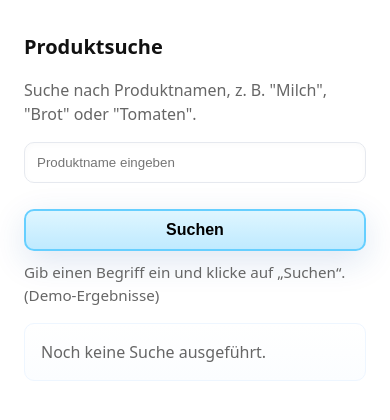
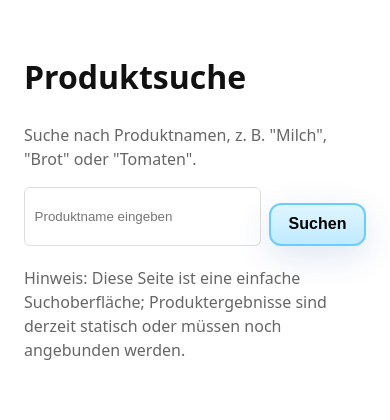
Before and after one commit to erickuehn/Supermarkt2-alter-Projekt, a Next.js app: page /produktsuche in a window 390 px wide. Shown: the top 420 px of the page. Built offline with nearby package versions, Linux system fonts and the light colour scheme.

Commit message:
Revert "feat(produktsuche): improve UX and styling (demo results, responsive)"
This reverts commit db72b39fbf4aaba2ccbea489f848233da128b4c7.

```diff
--- a/pages/produktsuche.js
+++ b/pages/produktsuche.js
@@ -1,63 +1,22 @@
 import Head from 'next/head'
-import React, { useState } from 'react'
 
 export default function Produktsuche() {
-  const [query, setQuery] = useState('')
-  const [results, setResults] = useState(null) // null = no search yet, [] = no results
-
-  function onSearch(e) {
-    e.preventDefault()
-    // Demo behaviour: no data bound yet — show placeholder results for illustration
-    if (!query.trim()) {
-      setResults([])
-      return
-    }
-    // simple mocked results for a nicer UX demo
-    const mock = [
-      { name: `${query} (Eigenmarke)`, market: 'Lidl', price: '1.29 €' },
-      { name: `${query} - Bio`, market: 'Aldi Süd', price: '1.79 €' }
-    ]
-    setResults(mock)
-  }
-
   return (
     <>
       <Head>
         <title>Produktsuche — Supermarktvergleich</title>
         <meta name="description" content="Produktsuche über die verfügbare Produktliste" />
       </Head>
-      <main className="container produktsuche" style={{paddingTop: '2rem'}}>
+      <main className="container" style={{paddingTop: '2rem'}}>
         <h1>Produktsuche</h1>
         <p className="muted">Suche nach Produktnamen, z. B. "Milch", "Brot" oder "Tomaten".</p>
-        <form className="search-form" style={{maxWidth: 720}} onSubmit={onSearch}>
-          <input id="product-search" value={query} onChange={(e) => setQuery(e.target.value)} type="search" placeholder="Produktname eingeben" />
+        <form style={{marginTop: '1rem', display: 'flex', gap: '.5rem', maxWidth: 560}} onSubmit={(e) => e.preventDefault()}>
+          <input id="product-search" type="search" placeholder="Produktname eingeben" style={{flex:1,padding:'.6rem',border:'1px solid #ddd',borderRadius:'6px'}} />
           <button type="submit" className="cta framed">Suchen</button>
         </form>
 
-        <div className="search-hint">Gib einen Begriff ein und klicke auf „Suchen“. (Demo-Ergebnisse)</div>
-
-        <section className="search-results" aria-live="polite">
-          {results === null && (
-            <div className="no-results">Noch keine Suche ausgeführt.</div>
-          )}
-          {results && results.length === 0 && (
-            <div className="no-results">Keine Ergebnisse gefunden. Probiere eine kürzere Suche oder andere Begriffe.</div>
-          )}
-          {results && results.length > 0 && (
-            <div className="results-list">
-              {results.map((r, i) => (
-                <div key={i} className="search-item">
-                  <div>
-                    <div style={{fontWeight:700}}>{r.name}</div>
-                    <div className="meta">{r.market} · {r.price}</div>
-                  </div>
-                  <div>
-                    <a className="cta" href="#" onClick={(e)=>e.preventDefault()}>Details</a>
-                  </div>
-                </div>
-              ))}
-            </div>
-          )}
+        <section style={{marginTop: '1.25rem'}}>
+          <p className="muted">Hinweis: Diese Seite ist eine einfache Suchoberfläche; Produktergebnisse sind derzeit statisch oder müssen noch angebunden werden.</p>
         </section>
       </main>
     </>
--- a/styles.css
+++ b/styles.css
@@ -276,23 +276,6 @@ th{background:#fafafa}
 #login-form input:focus{outline:none;border-color:var(--accent);box-shadow:0 10px 30px rgba(23,78,166,0.10)}
 #login-form button.cta{background:var(--accent);color:#fff;border:none}
 
-/* Produktsuche page styles */
-.produktsuche h1{margin:0 0 .5rem;font-size:clamp(1.25rem,2.6vw,1.6rem)}
-.produktsuche .search-form{display:flex;gap:.6rem;align-items:center;margin-top:1rem}
-.produktsuche .search-form input[type="search"]{flex:1;padding:.75rem;border:1px solid #e6e9ef;border-radius:10px;background:var(--surface);box-shadow:inset 0 2px 6px rgba(10,30,60,0.02)}
-.produktsuche .search-form button{padding:.65rem 1rem;border-radius:10px}
-.produktsuche .search-hint{margin-top:.6rem;color:var(--muted);font-size:.95rem}
-.search-results{margin-top:1rem;display:block}
-.search-results .no-results{background:linear-gradient(180deg,#fff,#fbfdff);border:1px solid #eef6ff;padding:1rem;border-radius:10px;color:var(--muted)}
-.search-results .results-list{display:grid;gap:.6rem;margin-top:.5rem}
-.search-item{background:var(--surface);border:1px solid #eef6ff;padding:.75rem;border-radius:8px;display:flex;justify-content:space-between;align-items:center}
-.search-item .meta{color:var(--muted);font-size:.95rem}
-
-@media (max-width:600px){
-	.produktsuche .search-form{flex-direction:column;align-items:stretch}
-	.produktsuche .search-form button{width:100%}
-}
-
 /* Legend for semantic color meanings */
 legend{display:flex;gap:1rem;flex-wrap:wrap;align-items:center;background:#fff;border:1px solid rgba(23,78,166,0.06);padding:.45rem .6rem;border-radius:10px;box-shadow:0 8px 26px rgba(23,78,166,0.04)}
 .legend-item{display:flex;align-items:center;gap:.5rem}
```
